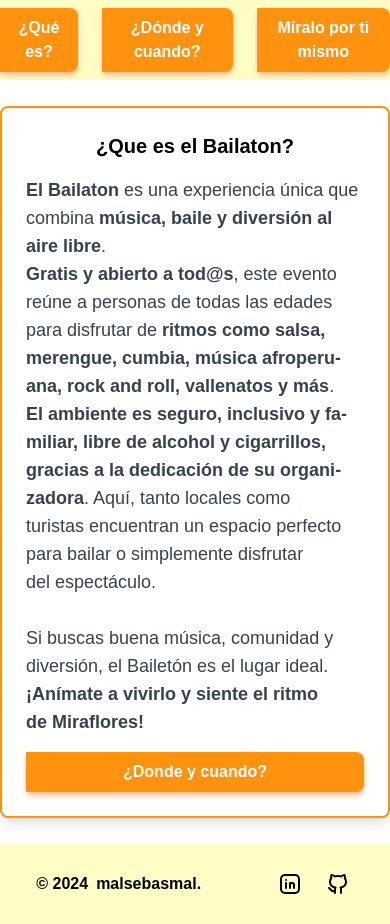
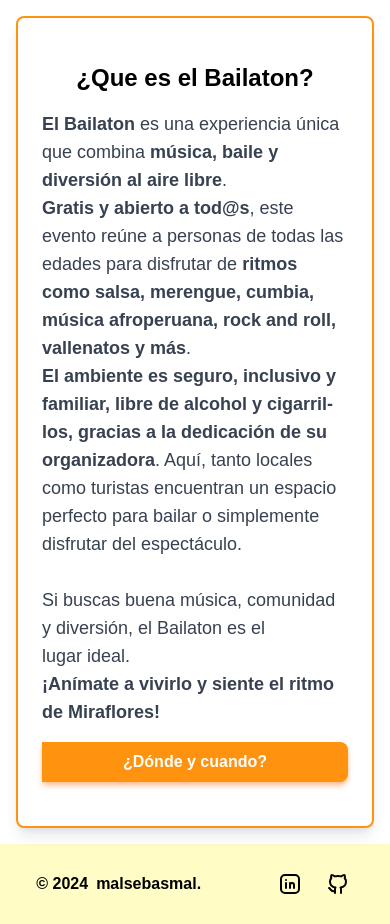
Before and after one commit to malsebasmal/Bailaton, a React (Vite) app: page /whatis in a window 390 px wide. Built offline with nearby package versions, Linux system fonts and the light colour scheme; what tailwindcss-animated would draw is missing.

Commit message:
complete the mobile repsonsive

```diff
--- a/src/components/CardSeeForYour.tsx
+++ b/src/components/CardSeeForYour.tsx
@@ -3,12 +3,12 @@ import { Link } from "react-router-dom"
 
 function CardSeeForYour() {
   return(
-    <Card className="max-w-lg border-2 border-solid border-org shadow-lg">
-      <h2 className="text-xl font-black text-center">
+    <Card className="mtb:max-w-lg mtb:h-auto w-full h-full border-2 border-solid border-org shadow-lg">
+      <h2 className="text-2xl font-black text-center">
         Míralo por ti mismo
       </h2>
       <p>ga</p>
-      <Link to="/" className="shadow-md shadow-orange-300 text-white font-bold rounded-r-lg py-2 px-4 text-center bg-org">Home</Link>
+      <Link to="/" className="shadow-md shadow-orange-300 text-white font-bold rounded-r-lg py-2 px-4 text-center bg-org hover:bg-orange-500 hover:scale-105 transform transition-all duration-300 ease-in-out">Home</Link>
     </Card>
   )
 }
--- a/src/components/CardWhatIs.tsx
+++ b/src/components/CardWhatIs.tsx
@@ -3,8 +3,8 @@ import { Link } from "react-router-dom"
 
 function CardWhatIs() {
   return (
-    <Card className="max-w-lg border-2 border-solid border-org shadow-lg">
-      <h2 className="text-xl font-black text-center">
+    <Card className="mtb:max-w-lg mtb:h-auto w-full h-full border-2 border-solid border-org shadow-lg">
+      <h2 className="text-2xl font-black text-center">
         ¿Que es el Bailaton?
       </h2>
       <p className="text-gray-700 dark:text-gray-400 text-pretty text-lg">
@@ -16,12 +16,12 @@ function CardWhatIs() {
         Aquí, tanto locales como turistas encuentran un espacio perfecto para bailar o simplemente disfrutar del espectáculo.
         <br />
         <br />
-        Si buscas buena música, comunidad y diversión, el Bailetón es el lugar ideal.
+        Si buscas buena música, comunidad y diversión, el Bailaton es el lugar ideal.
         <br />
         <span className="font-black">¡Anímate a vivirlo y siente el ritmo de Miraflores!</span>
       </p>
-      <Link to="/whereandwhen" className="shadow-md shadow-orange-300 text-white font-bold rounded-r-lg py-2 px-4 text-center bg-org">
-        ¿Donde y cuando?
+      <Link to="/whereandwhen" className="shadow-md shadow-orange-300 text-white font-bold rounded-r-lg py-2 px-4 text-center bg-org hover:bg-orange-500 hover:scale-105 transform transition-all duration-300 ease-in-out">
+        ¿Dónde y cuando?
       </Link>
     </Card>
   )
--- a/src/components/CardWhereWhen.tsx
+++ b/src/components/CardWhereWhen.tsx
@@ -4,8 +4,8 @@ import Map from "./Map"
 
 function CardWhereWhen() {
   return (
-    <Card className="max-w-lg border-2 border-solid border-org shadow-lg">
-      <h2 className="text-xl font-black text-center">
+    <Card className="mtb:max-w-lg mtb:h-auto w-full h-full border-2 border-solid border-org shadow-lg">
+      <h2 className="text-2xl font-black text-center">
         ¿Dónde y cuando asistir al Bailaton?
       </h2>
       <p className="text-lg text-gray-700">
@@ -15,7 +15,7 @@ function CardWhereWhen() {
       </p>
       <Map />
       <p className="text-lg text-gray-700">Te hemos comentado mucho hasta ahora, pero... <span className="font-black">¿Quieres ver como bailan y disfrutan?</span></p>
-      <Link to="/seeforyourself" className="shadow-md shadow-orange-300 text-white font-bold rounded-r-lg py-2 px-4 text-center bg-org">
+      <Link to="/seeforyourself" className="shadow-md shadow-orange-300 text-white font-bold rounded-r-lg py-2 px-4 text-center bg-org hover:bg-orange-500 hover:scale-105 transform transition-all duration-300 ease-in-out">
         Míralo por ti mismo
       </Link>
     </Card>
--- a/src/components/CarouselHero.tsx
+++ b/src/components/CarouselHero.tsx
@@ -10,7 +10,7 @@ function CarouselHero() {
   )
 
   return (
-      <div className="w-[30rem] h-[25rem] overflow-hidden rounded-full">
+      <div className="mtb:w-[30rem] w-[80vw] h-[25rem] overflow-hidden rounded-full">
         <Carousel
           leftControl={<LeftControl />}
           rightControl={<RightControl />}
--- a/src/components/Header.tsx
+++ b/src/components/Header.tsx
@@ -2,20 +2,24 @@ import { Link } from "react-router-dom";
 
 function Header() {
   return (
-    <header className="w-full h-20 flex justify-center items-center">
+    <header className="w-full h-20 mtb:flex hidden justify-center items-center">
       <nav className="w-full h-full bg-[#fffdc5] flex justify-around items-center">
-        <Link to="/" className="msm:hidden tb:inline-block lg:inline-block">
-          <img className="w-14 drop-shadow-org" src="dance.svg" alt="dance" />
-        </Link>
+      <Link to="/" className="msm:hidden tb:inline-block lg:inline-block hover:scale-110 transform transition-all duration-300 ease-in-out">
+        <img  className="w-14 drop-shadow-org hover:drop-shadow-orange-500" src="dance.svg" alt="dance" />
+      </Link>
+
         <ul className="flex gap-6">
           <li>
-            <Link className="shadow-md shadow-orange-300 text-white font-bold rounded-r-lg py-2 px-4 text-center bg-org" to="/whatis">¿Qué es?</Link>
+            <Link className="shadow-md shadow-orange-300 text-white font-bold rounded-r-lg py-2 px-4 text-center bg-org
+             hover:bg-orange-500 hover:scale-105 transform transition-all duration-300 ease-in-out" to="/whatis">¿Qué es?</Link>
           </li>
           <li>
-            <Link className="shadow-md shadow-orange-300 text-white font-bold rounded-r-lg py-2 px-4 text-center bg-org" to="/whereandwhen">¿Dónde y cuando?</Link>
+            <Link className="shadow-md shadow-orange-300 text-white font-bold rounded-r-lg py-2 px-4 text-center bg-org
+             hover:bg-orange-500 hover:scale-105 transform transition-all duration-300 ease-in-out" to="/whereandwhen">¿Dónde y cuando?</Link>
           </li>
           <li>
-            <Link className="shadow-md shadow-orange-300 text-white font-bold rounded-r-lg py-2 px-4 text-center bg-org" to="/seeforyourself">Míralo por ti mismo</Link>
+            <Link className="shadow-md shadow-orange-300 text-white font-bold rounded-r-lg py-2 px-4 text-center bg-org
+             hover:bg-orange-500 hover:scale-105 transform transition-all duration-300 ease-in-out" to="/seeforyourself">Míralo por ti mismo</Link>
           </li>
         </ul>
       </nav>
--- a/src/components/Map.tsx
+++ b/src/components/Map.tsx
@@ -9,7 +9,7 @@ function Map() {
   }
 
   return (
-    <div className="relative w-full h-56">
+    <div className="relative w-full mtb:h-56 h-full">
       {!isLoaded && (
         <div className="absolute top-0 left-0 w-full h-full flex justify-center items-center">
           <Loader />
--- a/src/pages/HomePage.tsx
+++ b/src/pages/HomePage.tsx
@@ -4,14 +4,14 @@ import { Link } from "react-router-dom"
 
 function HomePage() {
   return (
-    <Section style="flex justify-center items-center gap-16 w-full msm:flex-col-reverse lg:flex-row [height:calc(100dvh_-_5rem)]">
+    <Section style="flex justify-center items-center gap-16 w-full msm:flex-col-reverse lg:flex-row mtb:[height:calc(100dvh_-_5rem)] h-dvh mtb:p-0 px-4">
       <CarouselHero />
       <div className="flex flex-col items-center gap-6">
         <h1 className="flex flex-col items-center gap-3">
           <span className="text-7xl font-bold text-shadow-title text-org">Bailaton</span>
           <span className="text-3xl font-semibold text-shadow-subtitle text-ylw ">Parque Kennedy - Miraflores</span>
         </h1>
-        <Link className="w-9/12 shadow-md shadow-orange-300 text-white font-bold rounded-r-lg py-2 px-4 text-center bg-org" to="/whatis">¿Que es?</Link>
+        <Link className="w-9/12 shadow-md shadow-orange-300 text-white font-bold rounded-r-lg py-2 px-4 text-center bg-org hover:bg-orange-500 hover:scale-105 transform transition-all duration-300 ease-in-out" to="/whatis">¿Qué es?</Link>
       </div>
     </Section>
   )
--- a/src/pages/SeeForYourself.tsx
+++ b/src/pages/SeeForYourself.tsx
@@ -3,7 +3,7 @@ import CardSeeForYour from "@/components/CardSeeForYour"
 
 function SeeForYourself() {
   return (
-    <Section style="flex flex-wrap justify-center items-center gap-16 w-full [height:calc(100dvh_-_5rem)]">
+    <Section style="flex flex-wrap justify-center items-center gap-16 w-full mtb:[height:calc(100dvh_-_5rem)] h-dvh mtb:p-0 p-4">
       <CardSeeForYour />
     </Section>
   )
--- a/src/pages/WhatIsBaileton.tsx
+++ b/src/pages/WhatIsBaileton.tsx
@@ -3,7 +3,7 @@ import CardWhatIs from "@/components/CardWhatIs"
 
 function WhatIsBaileton() {
   return (
-    <Section style="flex flex-wrap justify-center items-center gap-16 w-full [height:calc(100dvh_-_5rem)]">
+    <Section style="flex flex-wrap justify-center items-center gap-16 w-full mtb:[height:calc(100dvh_-_5rem)] h-dvh mtb:p-0 p-4">
       <CardWhatIs />
     </Section>
   )
--- a/src/pages/WhereAndWhenBaileton.tsx
+++ b/src/pages/WhereAndWhenBaileton.tsx
@@ -3,7 +3,7 @@ import CardWhereWhen from "@/components/CardWhereWhen";
 
 function WhereAndWhenBaileton() {
   return (
-    <Section style="flex flex-wrap justify-center items-center gap-16 w-full  [height:calc(100dvh_-_5rem)]">
+    <Section style="flex flex-wrap justify-center items-center gap-16 w-full mtb:[height:calc(100dvh_-_5rem)] h-dvh mtb:p-0 p-4">
       <CardWhereWhen />
     </Section>
   )
--- a/tailwind.config.js
+++ b/tailwind.config.js
@@ -10,7 +10,8 @@ module.exports = {
     extend: {
       screens: {
         msm: "320px",
-        tb: "620px"
+        tb: "620px",
+        mtb: "520px"
       },
       colors: {
         org: "#ff930f",
```
